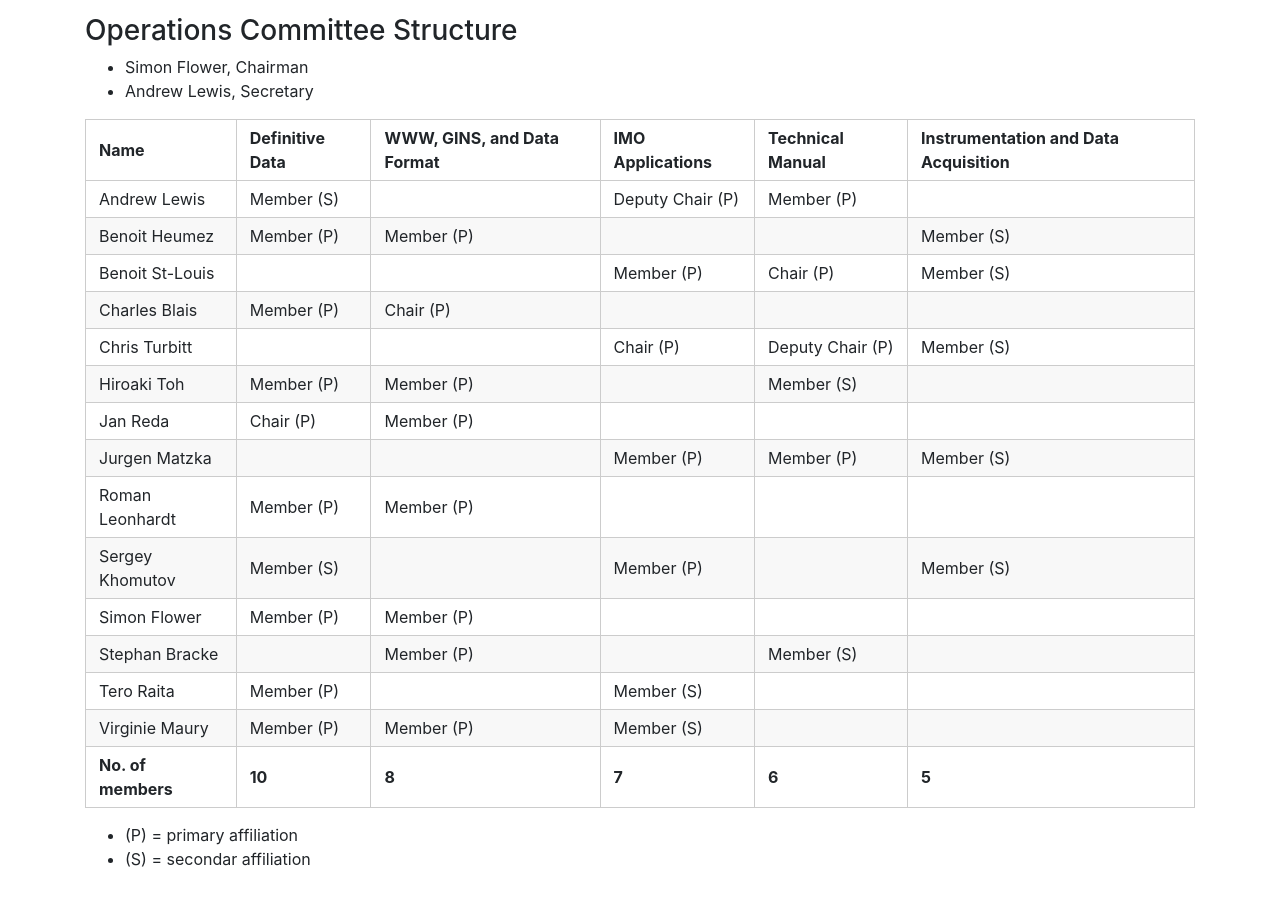
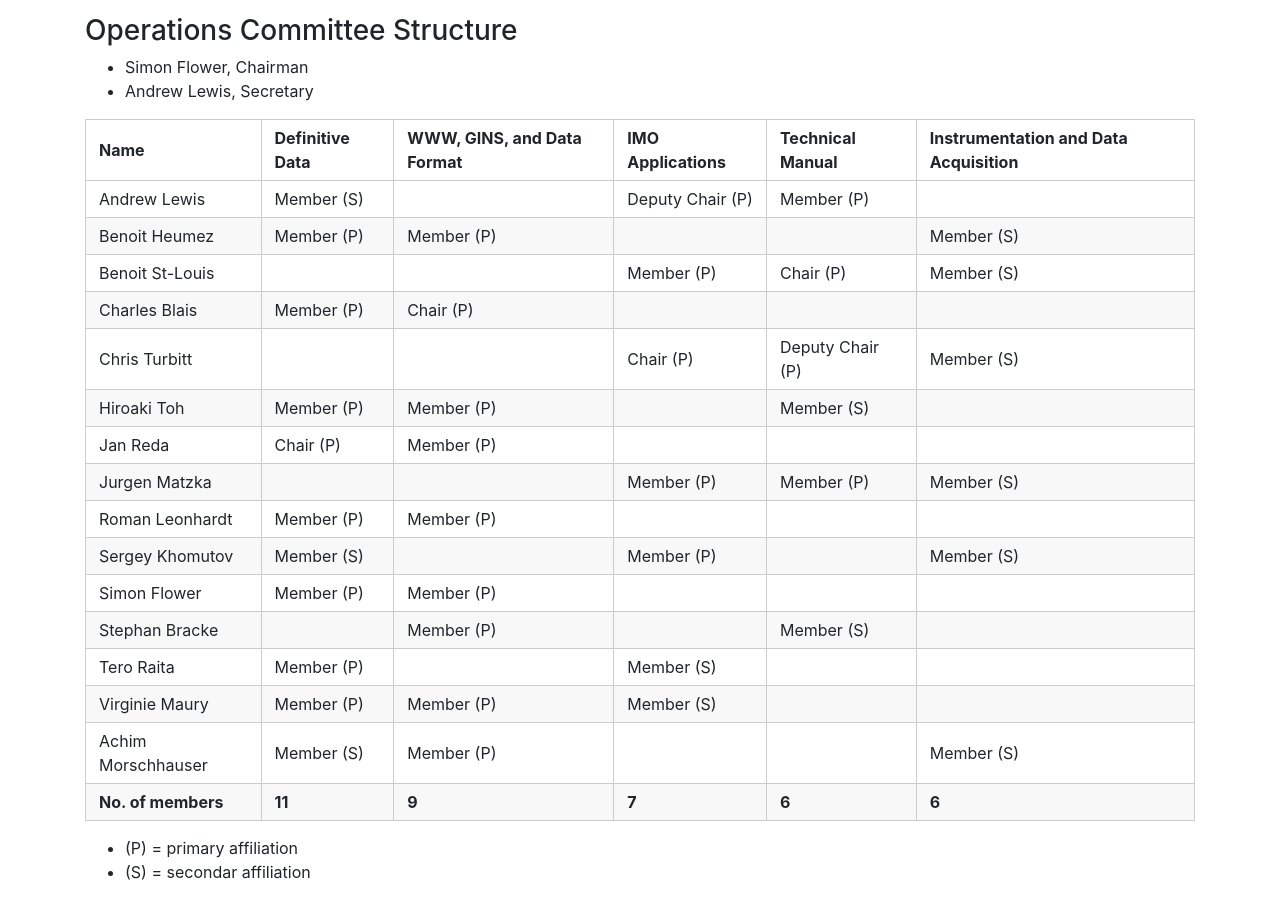
Before and after one commit to INTERMAGNET/intermagnet.github.io, a Jekyll site: the page built from structure.md, in a window 1280 px wide and 900 px high, scrolled down 620 px. Built offline with Jekyll 4.4.1, drawn with Linux system fonts in a browser that asks for light colours.

Commit message:
Added Achim, Updated GFZ phone numbers

```diff
--- a/structure.md
+++ b/structure.md
@@ -20,23 +20,24 @@ The Operations Committee advises the Executive Council on the technical issues t
 - Simon Flower, Chairman
 - Andrew Lewis, Secretary
 
-| Name            | Definitive Data | WWW, GINS, and Data Format | IMO Applications | Technical Manual | Instrumentation and Data Acquisition |
-|-----------------|-----------------|----------------------------|------------------|------------------|--------------------------------------|
-| Andrew Lewis    | Member (S)      |                            | Deputy Chair (P) | Member (P)       |                                      |
-| Benoit Heumez   | Member (P)      | Member (P)                 |                  |                  | Member (S)                           |
-| Benoit St-Louis |                 |                            | Member (P)       | Chair (P)        | Member (S)                           |
-| Charles Blais   | Member (P)      | Chair (P)                  |                  |                  |                                      |
-| Chris Turbitt   |                 |                            | Chair (P)        | Deputy Chair (P) | Member (S)                           |
-| Hiroaki Toh     | Member (P)      | Member (P)                 |                  | Member (S)       |                                      |
-| Jan Reda        | Chair (P)       | Member (P)                 |                  |                  |                                      |
-| Jurgen Matzka   |                 |                            | Member (P)       | Member (P)       | Member (S)                           |
-| Roman Leonhardt | Member (P)      | Member (P)                 |                  |                  |                                      |
-| Sergey Khomutov | Member (S)      |                            | Member (P)       |                  | Member (S)                           |
-| Simon Flower    | Member (P)      | Member (P)                 |                  |                  |                                      |
-| Stephan Bracke  |                 | Member (P)                 |                  | Member (S)       |                                      |
-| Tero Raita      | Member (P)      |                            | Member (S)       |                  |                                      |
-| Virginie Maury  | Member (P)      | Member (P)                 | Member (S)       |                  |                                      |
-| **No. of members** | **10**       | **8**                      | **7**            | **6**            | **5**                                |
+| Name               | Definitive Data | WWW, GINS, and Data Format | IMO Applications | Technical Manual | Instrumentation and Data Acquisition |
+|--------------------|-----------------|----------------------------|------------------|------------------|--------------------------------------|
+| Andrew Lewis       | Member (S)      |                            | Deputy Chair (P) | Member (P)       |                                      |
+| Benoit Heumez      | Member (P)      | Member (P)                 |                  |                  | Member (S)                           |
+| Benoit St-Louis    |                 |                            | Member (P)       | Chair (P)        | Member (S)                           |
+| Charles Blais      | Member (P)      | Chair (P)                  |                  |                  |                                      |
+| Chris Turbitt      |                 |                            | Chair (P)        | Deputy Chair (P) | Member (S)                           |
+| Hiroaki Toh        | Member (P)      | Member (P)                 |                  | Member (S)       |                                      |
+| Jan Reda           | Chair (P)       | Member (P)                 |                  |                  |                                      |
+| Jurgen Matzka      |                 |                            | Member (P)       | Member (P)       | Member (S)                           |
+| Roman Leonhardt    | Member (P)      | Member (P)                 |                  |                  |                                      |
+| Sergey Khomutov    | Member (S)      |                            | Member (P)       |                  | Member (S)                           |
+| Simon Flower       | Member (P)      | Member (P)                 |                  |                  |                                      |
+| Stephan Bracke     |                 | Member (P)                 |                  | Member (S)       |                                      |
+| Tero Raita         | Member (P)      |                            | Member (S)       |                  |                                      |
+| Virginie Maury     | Member (P)      | Member (P)                 | Member (S)       |                  |                                      |
+| Achim Morschhauser | Member (S)      | Member (P)                 |                  |                  | Member (S)                           |
+| **No. of members** | **11**          | **9**                      | **7**            | **6**            | **6**                                |
 
 - (P) = primary affiliation
 - (S) = secondar affiliation
```
Also changed, not shown: contacts.md (+1 -0 lines), members/AchimMorschhauser.md (added, +7 -0 lines), members/JurgenMatzka.md (+1 -1 lines).
